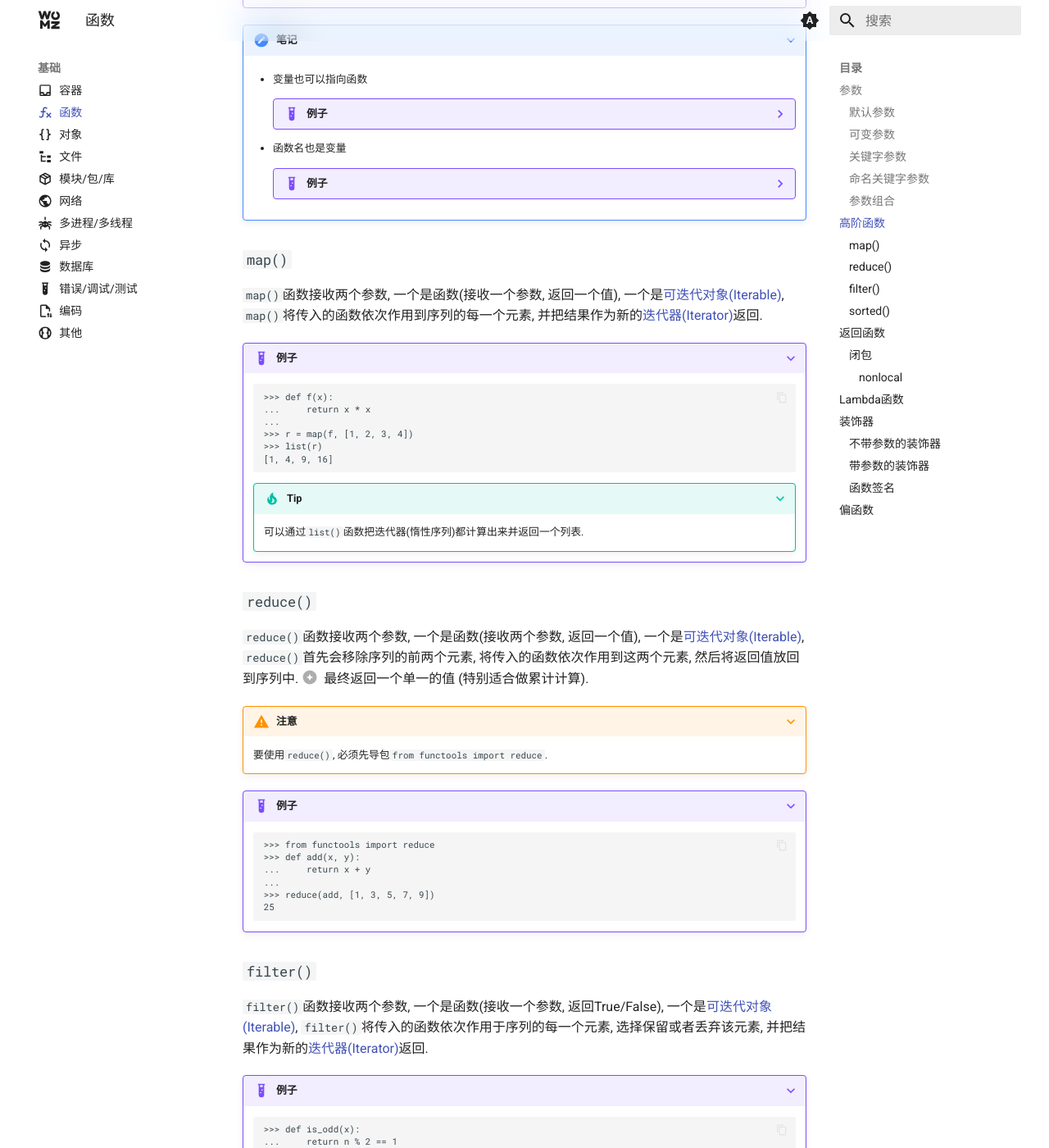
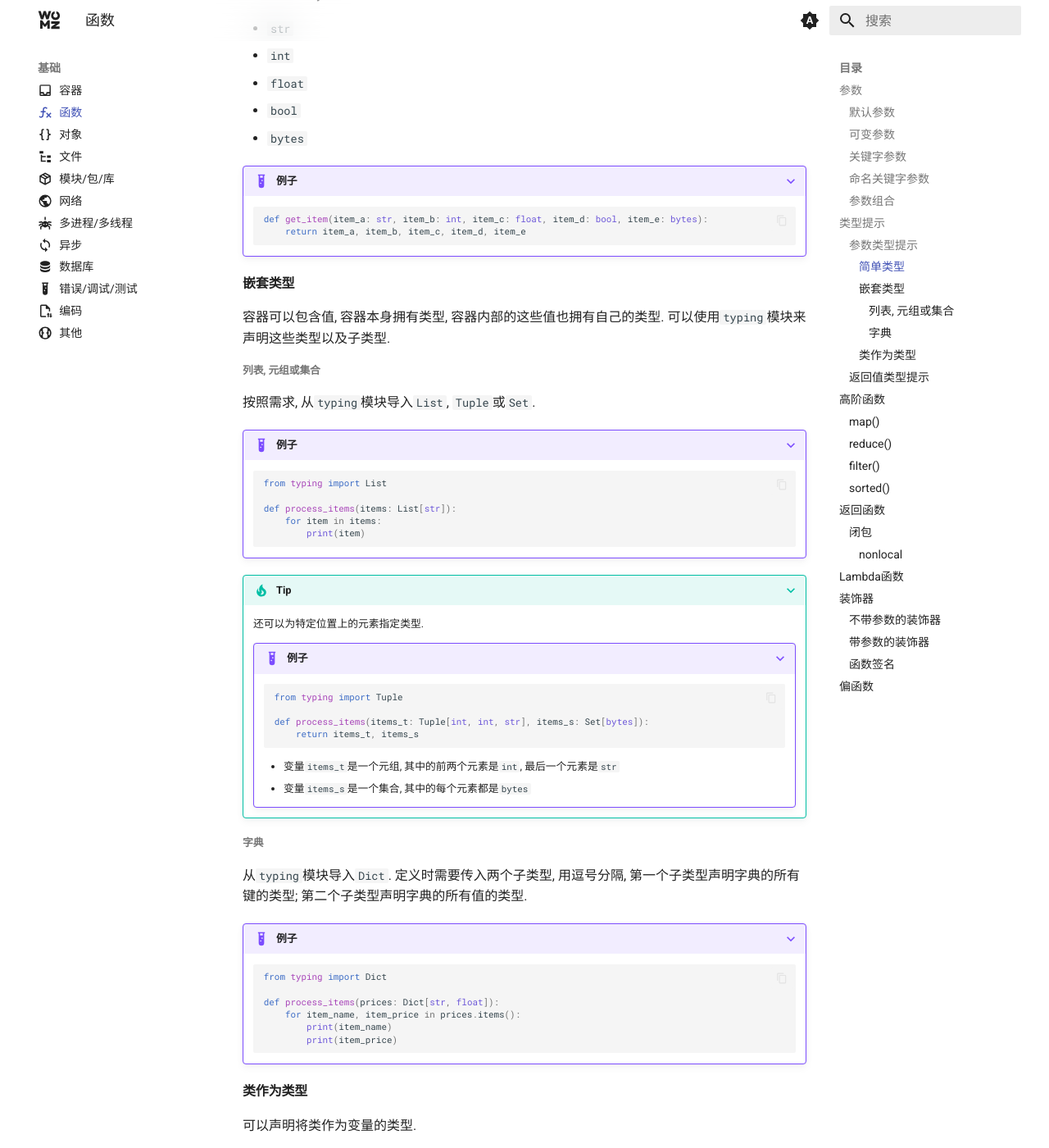
Before and after one commit to sigmax01/py, an MkDocs documentation site: the page built from docs/基础/函数.md, in a window 1280 px wide and 1400 px high, scrolled down 2822 px. Shown: the whole window at 82% size. Built offline with MkDocs 1.6.1 and Material for MkDocs 9.7.7, drawn with Linux system fonts in a browser that asks for light colours; comment, search, counter and statistics services are not loaded; some of the changed text lies outside the part shown.

Commit message:
`docs: Add type hints to Python code examples in "类型提示" section`

````diff
--- a/docs/基础/函数.md
+++ b/docs/基础/函数.md
@@ -201,6 +201,122 @@ comments: true
         >>> d = {'d': 88, 'x': '$'}
         >>> f2(*t, **d)
         a = 1 b = 2 c = 3 u = 88 kw = {'x': '$'}
+        ```
+
+## 类型提示
+
+Python3.6+ 版本加入了对"类型提示"的支持.
+
+通过声明变量的类型, 编辑器和一些工具能给你提供更好的支持, 而且不会改变函数的运行结果.
+
+### 参数类型提示 [^8]
+
+#### 简单类型
+
+所有的标准Python模型都可以被声明. 比如以下类型:
+
+- `str`
+- `int`
+- `float`
+- `bool`
+- `bytes`
+
+???+ example "例子"
+
+    ```py
+    def get_item(item_a: str, item_b: int, item_c: float, item_d: bool, item_e: bytes):
+        return item_a, item_b, item_c, item_d, item_e
+    ```
+
+#### 嵌套类型
+
+容器可以包含值, 容器本身拥有类型, 容器内部的这些值也拥有自己的类型. 可以使用`typing`模块来声明这些类型以及子类型.
+
+##### 列表, 元组或集合
+
+按照需求, 从`typing`模块导入`List`, `Tuple`或`Set`.
+
+???+ example "例子"
+
+    ```py
+    from typing import List
+
+    def process_items(items: List[str]):
+        for item in items:
+            print(item)
+    ```
+
+???+ tip "Tip"
+
+    还可以为特定位置上的元素指定类型.
+
+    ???+ example "例子"
+
+        ```py
+        from typing import Tuple
+
+        def process_items(items_t: Tuple[int, int, str], items_s: Set[bytes]):
+            return items_t, items_s
+        ```
+
+        - 变量`items_t`是一个元组, 其中的前两个元素是`int`, 最后一个元素是`str`
+        - 变量`items_s`是一个集合, 其中的每个元素都是`bytes`
+
+##### 字典
+
+从`typing`模块导入`Dict`. 定义时需要传入两个子类型, 用逗号分隔, 第一个子类型声明字典的所有键的类型; 第二个子类型声明字典的所有值的类型.
+
+???+ example "例子"
+
+    ```py
+    from typing import Dict
+
+    def process_items(prices: Dict[str, float]):
+        for item_name, item_price in prices.items():
+            print(item_name)
+            print(item_price)
+    ```
+
+#### 类作为类型
+
+可以声明将类作为变量的类型.
+
+???+ example "例子"
+
+    ```py
+    class Person:
+        def __init__(self, name: str):
+            self.name = name
+
+    def get_person_name(one_person: Person):
+        return one_person.name
+    ```
+
+### 返回值类型提示 [^9]
+
+返回值类型提示和参数类型提示的写法类似, 只不过放在`->`后面.
+
+???+ example "例子"
+
+    ```py
+    def add(x: int, y: int) -> int:
+        return x + y
+    ```
+
+???+ tip "Tip"
+
+    若函数返回多个值, 可以使用`typing`模块中的`Union`类来指定多个返回类型.
+
+    ???+ example "例子'
+
+        ```py
+        from typing import Union
+
+        def divide(x: int, y: int) -> Union[int, float]:
+            if y == 0:
+                return float('inf')
+            else:
+                return x / y
         ```
 
 ## 高阶函数 {#高阶函数}
@@ -690,3 +806,5 @@ lambda [args1, args2, ...]: [expression]
 [^5]: 匿名函数. (n.d.). Retrieved June 14, 2024, from https://www.liaoxuefeng.com/wiki/1016959663602400/1017451447842528
 [^6]: 装饰器. (n.d.). Retrieved June 14, 2024, from https://www.liaoxuefeng.com/wiki/1016959663602400/1017451662295584
 [^7]: 偏函数. (n.d.). Retrieved June 14, 2024, from https://www.liaoxuefeng.com/wiki/1016959663602400/1017454145929440
+[^8]: Python 类型提示简介—FastAPI. (n.d.). Retrieved June 22, 2024, from https://fastapi.tiangolo.com/zh/python-types/
+[^9]: Python 如何使用类型提示指定多个返回类型|极客教程. (n.d.). Retrieved June 22, 2024, from https://geek-docs.com/python/python-ask-answer/472_python_how_to_specify_multiple_return_types_using_typehints.html
````
